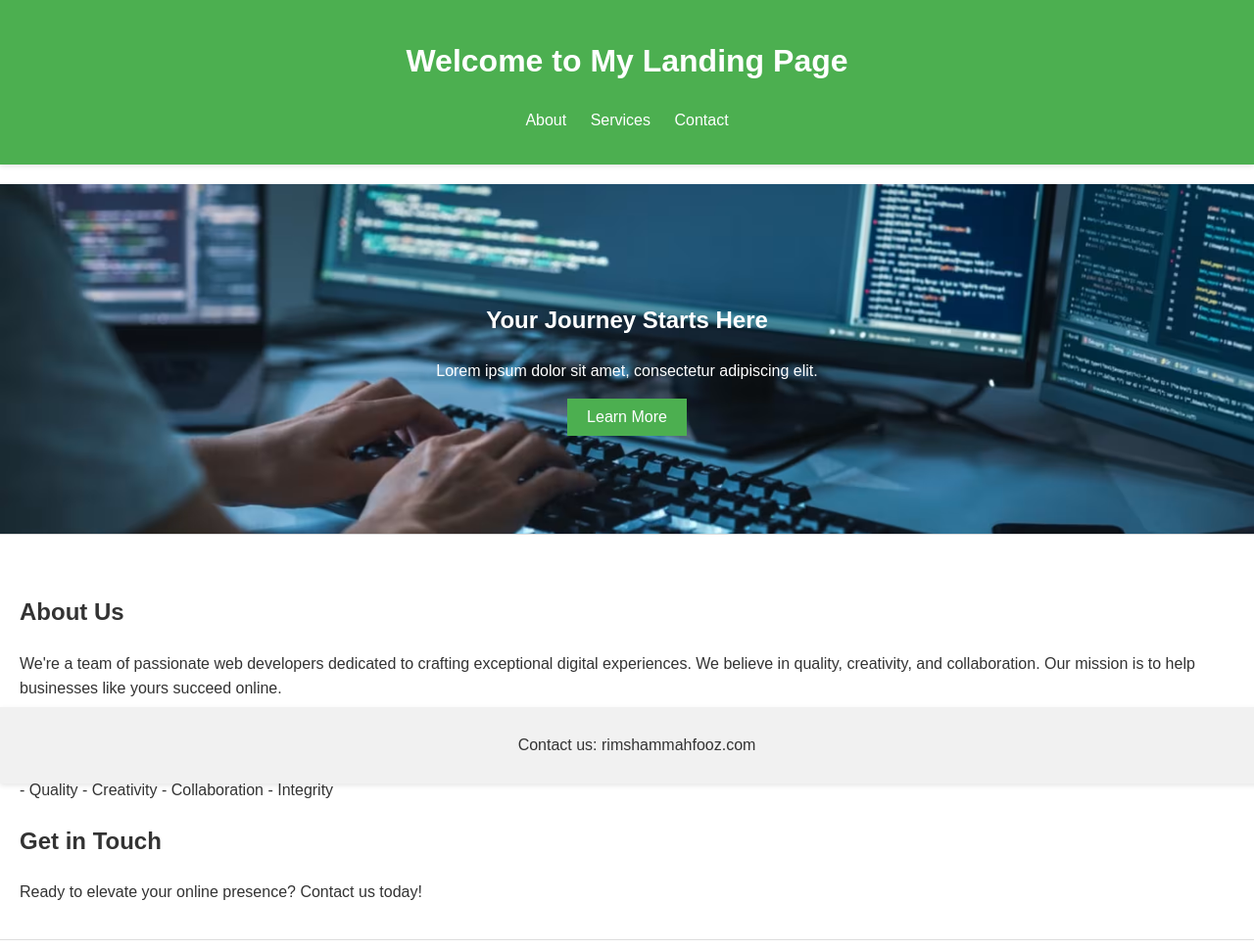
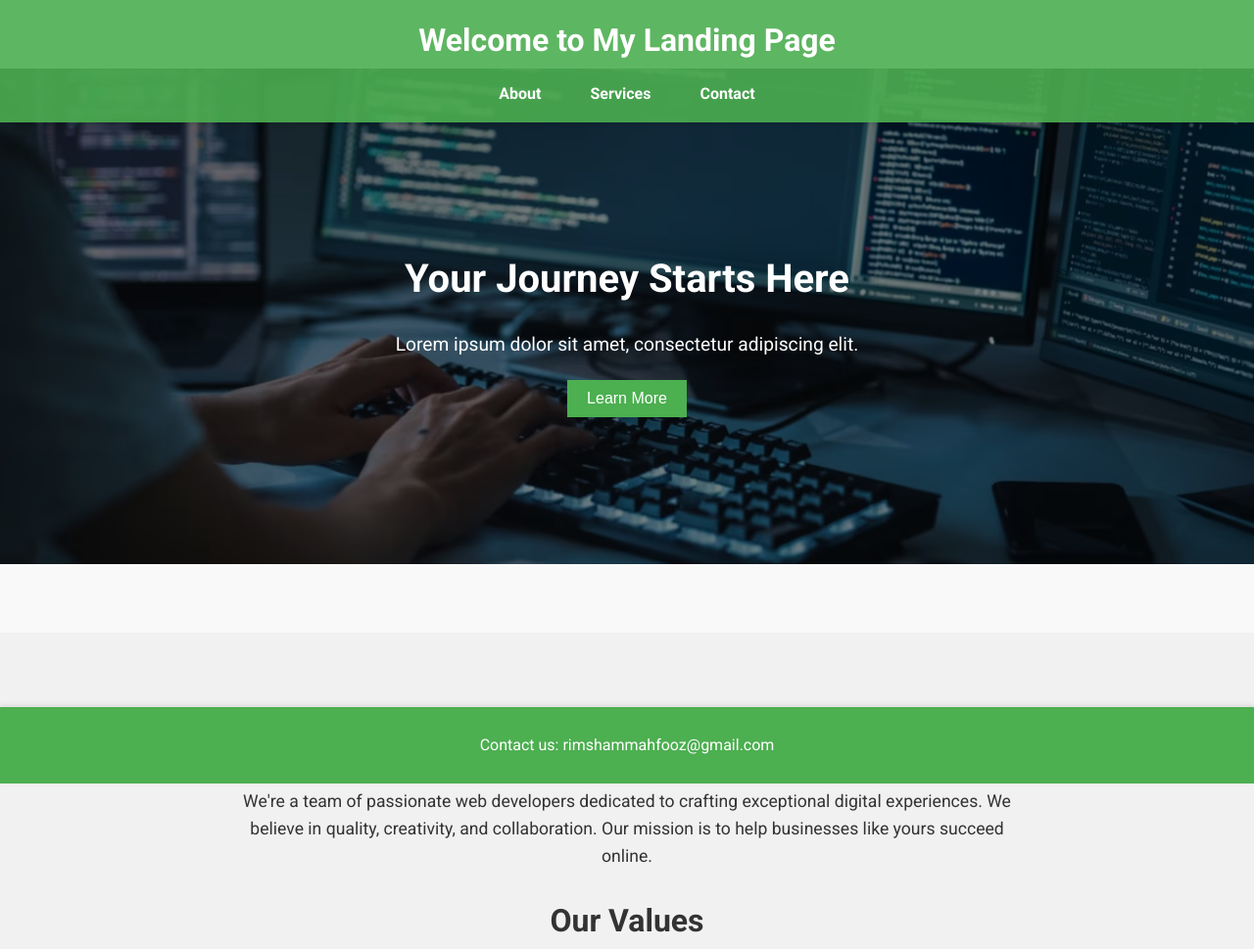
Before and after one commit to Manoo1545/CodSof, a plain HTML site: page Level 1/Task 1 (Landing Page)/index.html in a window 1280 px wide. Shown: the top 969 px of the page at 98% size. Drawn offline with Linux system fonts and the light colour scheme.

Commit message:
i change the code of index.html

```diff
--- a/Level 1/Task 1 (Landing Page)/index.html
+++ b/Level 1/Task 1 (Landing Page)/index.html
@@ -1,10 +1,197 @@
 <!DOCTYPE html>
 <html lang="en">
   <head>
-    <meta charset="UTF-8">
-    <meta name="viewport" content="width=device-width, initial-scale=1.0">
+    <meta charset="UTF-8" />
+    <meta name="viewport" content="width=device-width, initial-scale=1.0" />
     <title>Landing Page</title>
-    <link rel="stylesheet" href="styles.css">
+    <link
+      rel="stylesheet"
+      href="https://cdnjs.cloudflare.com/ajax/libs/font-awesome/6.0.0-beta3/css/all.min.css"
+      integrity="sha384-k6RqeWeci5ZR/Lv4MR0sA0FfDOMh92IOo3ro53i5Z08k6eD9KgTl2PU7xIVt+t9H"
+      crossorigin="anonymous"
+    />
+    <link
+      href="https://fonts.googleapis.com/css2?family=Roboto:wght@400;700&display=swap"
+      rel="stylesheet"
+    />
+    <style>
+      body {
+        font-family: "Roboto", sans-serif;
+        margin: 0;
+        padding: 0;
+        box-sizing: border-box;
+        background-color: #f9f9f9;
+        color: #333;
+        line-height: 1.6;
+      }
+
+      header {
+        background-color: rgba(76, 175, 80, 0.9);
+        color: white;
+        padding: 1em 0;
+        text-align: center;
+        position: fixed;
+        width: 100%;
+        top: 0;
+        box-shadow: 0 2px 5px rgba(0, 0, 0, 0.1);
+        z-index: 1000;
+      }
+
+      header h1 {
+        margin: 0;
+        font-size: 2em;
+      }
+
+      header nav ul {
+        list-style-type: none;
+        padding: 0;
+        display: flex;
+        justify-content: center;
+        margin: 1em 0 0 0;
+      }
+
+      header nav ul li {
+        margin: 0 15px;
+      }
+
+      header nav ul li a {
+        color: white;
+        text-decoration: none;
+        font-weight: bold;
+        padding: 5px 10px;
+        transition: background-color 0.3s;
+      }
+
+      header nav ul li a:hover {
+        background-color: #45a049;
+        border-radius: 5px;
+      }
+
+      #hero {
+        background: url('How-Many-Web-Developers-in-the-World-1.avif') no-repeat
+          center center/cover;
+        color: white;
+        text-align: center;
+        padding: 150px 20px;
+        position: relative;
+      }
+
+      #hero::before {
+        content: "";
+        position: absolute;
+        top: 0;
+        left: 0;
+        width: 100%;
+        height: 100%;
+        background: rgba(0, 0, 0, 0.5);
+        z-index: 1;
+      }
+
+      #hero h2,
+      #hero p,
+      #hero button {
+        position: relative;
+        z-index: 2;
+      }
+
+      #hero h2 {
+        font-size: 2.5em;
+        margin-bottom: 20px;
+      }
+
+      #hero p {
+        font-size: 1.2em;
+        margin-bottom: 20px;
+      }
+
+      #hero button {
+        background-color: #4caf50;
+        color: white;
+        border: none;
+        padding: 10px 20px;
+        font-size: 1em;
+        cursor: pointer;
+        transition: background-color 0.3s, transform 0.3s;
+      }
+
+      #hero button:hover {
+        background-color: #45a049;
+        transform: scale(1.05);
+      }
+
+      section {
+        padding: 60px 20px;
+        margin-top: 70px;
+      }
+
+      #about {
+        text-align: center;
+        background-color: #f1f1f1;
+        padding: 60px 20px;
+      }
+
+      #about h2 {
+        margin-bottom: 20px;
+        font-size: 2em;
+      }
+
+      #about p {
+        max-width: 800px;
+        margin: 0 auto 20px auto;
+        font-size: 1.1em;
+      }
+
+      #services {
+        display: flex;
+        flex-wrap: wrap;
+        justify-content: center;
+        text-align: center;
+        background-color: #fff;
+      }
+
+      #services .service {
+        flex: 1;
+        padding: 20px;
+        margin: 20px;
+        max-width: 300px;
+        box-shadow: 0 2px 5px rgba(0, 0, 0, 0.1);
+        transition: transform 0.3s;
+      }
+
+      #services .service:hover {
+        transform: scale(1.05);
+      }
+
+      #services h3 {
+        margin-bottom: 10px;
+        font-size: 1.5em;
+      }
+
+      footer {
+        background-color: #4caf50;
+        color: white;
+        text-align: center;
+        padding: 10px 0;
+        position: fixed;
+        width: 100%;
+        bottom: 0;
+        box-shadow: 0 -2px 5px rgba(0, 0, 0, 0.1);
+      }
+
+      @media (max-width: 600px) {
+        header nav ul {
+          flex-direction: column;
+        }
+
+        header nav ul li {
+          margin: 5px 0;
+        }
+
+        #services {
+          flex-direction: column;
+        }
+      }
+    </style>
   </head>
   <body>
     <header>
@@ -26,20 +213,18 @@
 
     <section id="about">
       <h2>About Us</h2>
-        <p>We're a team of passionate web developers dedicated to crafting exceptional digital experiences. We believe in quality, creativity, and collaboration. Our mission is to help businesses like yours succeed online.
+      <p>
+        We're a team of passionate web developers dedicated to crafting
+        exceptional digital experiences. We believe in quality, creativity, and
+        collaboration. Our mission is to help businesses like yours succeed
+        online.
+      </p>
 
       <h2>Our Values</h2>
-            <p>
-            - Quality
-            - Creativity
-            - Collaboration
-            - Integrity
-            </p>
+      <p>- Quality - Creativity - Collaboration - Integrity</p>
 
       <h2>Get in Touch</h2>
-
       <p>Ready to elevate your online presence? Contact us today!</p>
-
     </section>
 
     <section id="services">
@@ -59,7 +244,7 @@
     </section>
 
     <footer>
-        <p>Contact us: rimshammahfooz.com</p>
+      <p>Contact us: rimshammahfooz@gmail.com</p>
     </footer>
   </body>
 </html>
```
Lines whose indentation alone changed are shown as unchanged.
